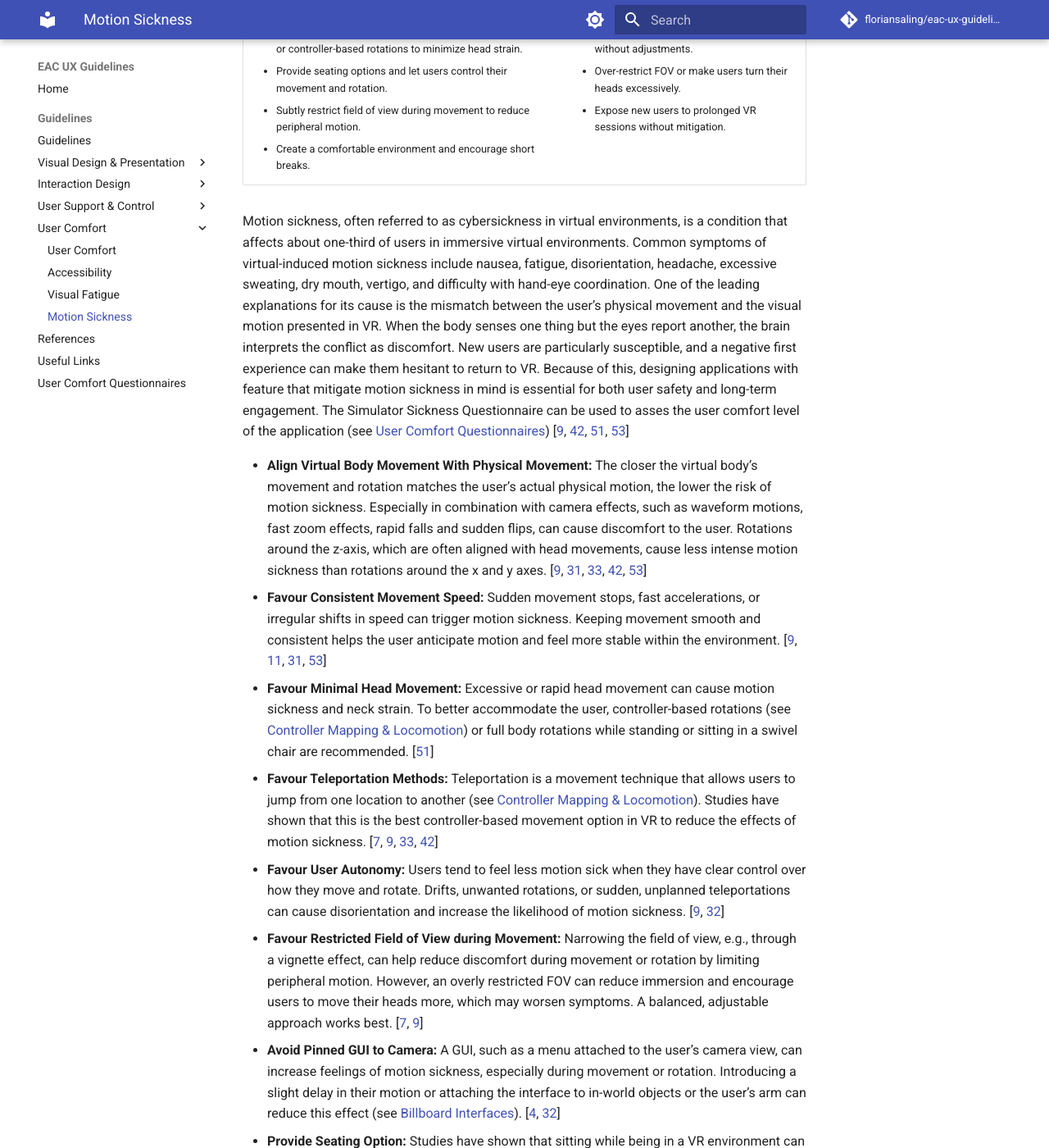
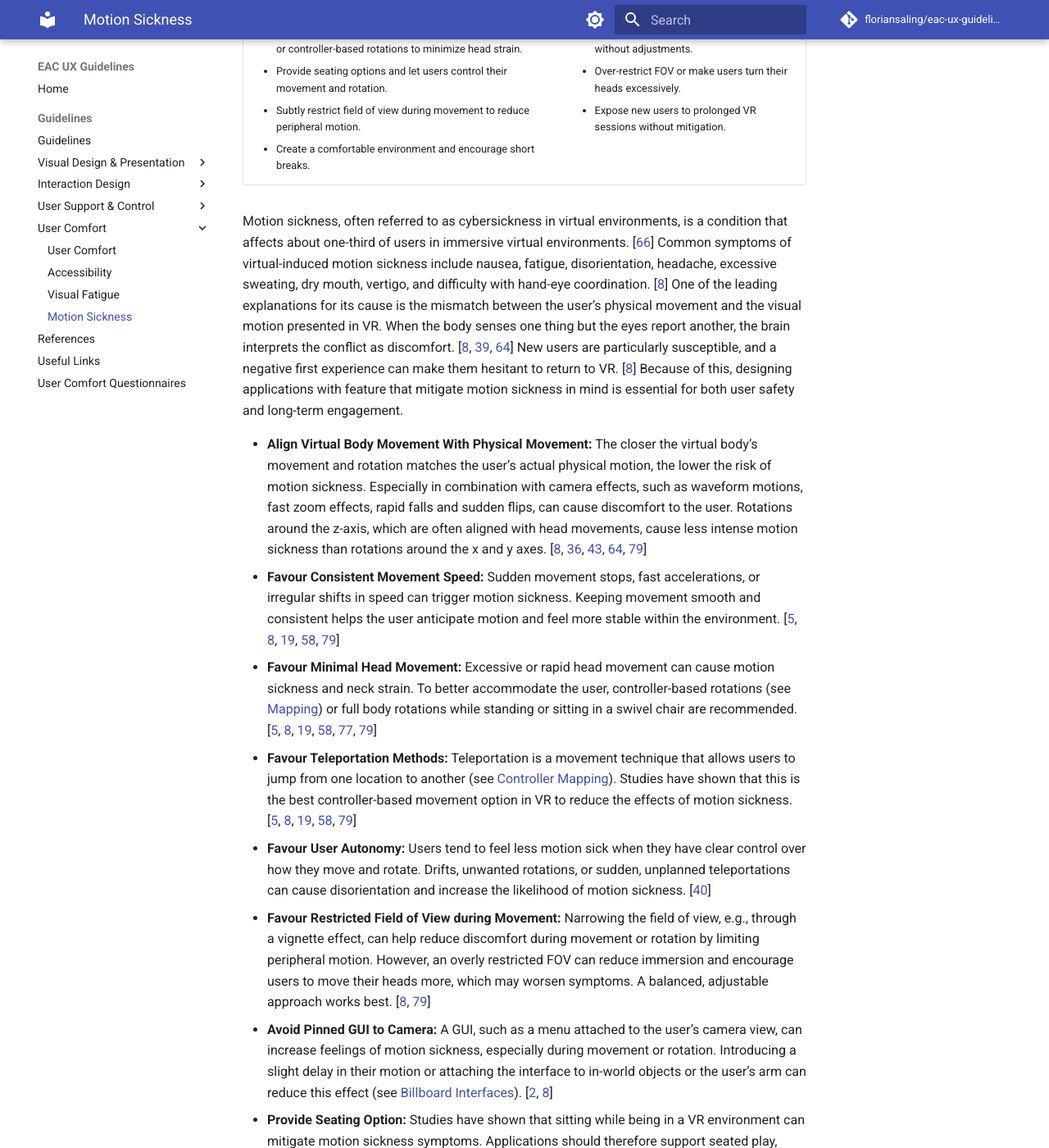
Before and after one commit to floriansaling/eac-ux-guidelines, an MkDocs documentation site: the page built from docs/Motion-Sickness.md, in a window 1280 px wide and 1400 px high, scrolled down 333 px. Shown: the whole window at 82% size. Built offline with MkDocs 1.6.1 and Material for MkDocs 9.7.7, drawn with Linux system fonts in a browser that asks for light colours; comment, search, counter and statistics services are not loaded.

Commit message:
Update Motion-Sickness.md
updated citations from paper

```diff
--- a/docs/Motion-Sickness.md
+++ b/docs/Motion-Sickness.md
@@ -30,17 +30,17 @@
 </tr>
 </table>
 
-Motion sickness, often referred to as cybersickness in virtual environments, is a condition that affects about one-third of users in immersive virtual environments. Common symptoms of virtual-induced motion sickness include nausea, fatigue, disorientation, headache, excessive sweating, dry mouth, vertigo, and difficulty with hand-eye coordination. One of the leading explanations for its cause is the mismatch between the user’s physical movement and the visual motion presented in VR. When the body senses one thing but the eyes report another, the brain interprets the conflict as discomfort. New users are particularly susceptible, and a negative first experience can make them hesitant to return to VR. Because of this, designing applications with feature that mitigate motion sickness in mind is essential for both user safety and long-term engagement. The Simulator Sickness Questionnaire can be used to asses the user comfort level of the application (see [User Comfort Questionnaires](User-Comfort-Questionnaires.md)) \[[9](References.md#ref-9), [42](References.md#ref-42), [51](References.md#ref-51), [53](References.md#ref-53)\]
+Motion sickness, often referred to as cybersickness in virtual environments, is a condition that affects about one-third of users in immersive virtual environments. \[[66](References.md#ref-66)\] Common symptoms of virtual-induced motion sickness include nausea, fatigue, disorientation, headache, excessive sweating, dry mouth, vertigo, and difficulty with hand-eye coordination. \[[8](References.md#ref-8)\] One of the leading explanations for its cause is the mismatch between the user’s physical movement and the visual motion presented in VR. When the body senses one thing but the eyes report another, the brain interprets the conflict as discomfort. \[[8](References.md#ref-8), [39](References.md#ref-39), [64](References.md#ref-64)\] New users are particularly susceptible, and a negative first experience can make them hesitant to return to VR. \[[8](References.md#ref-8)\] Because of this, designing applications with feature that mitigate motion sickness in mind is essential for both user safety and long-term engagement.
 
-* **Align Virtual Body Movement With Physical Movement:** The closer the virtual body’s movement and rotation matches the user’s actual physical motion, the lower the risk of motion sickness. Especially in combination with camera effects, such as waveform motions, fast zoom effects, rapid falls and sudden flips, can cause discomfort to the user. Rotations around the z-axis, which are often aligned with head movements, cause less intense motion sickness than rotations around the x and y axes. \[[9](References.md#ref-9), [31](References.md#ref-31), [33](References.md#ref-33), [42](References.md#ref-42), [53](References.md#ref-53)\]
-* **Favour Consistent Movement Speed:** Sudden movement stops, fast accelerations, or irregular shifts in speed can trigger motion sickness. Keeping movement smooth and consistent helps the user anticipate motion and feel more stable within the environment. \[[9](References.md#ref-9), [11](References.md#ref-11), [31](References.md#ref-31), [53](References.md#ref-53)\]
-* **Favour Minimal Head Movement:** Excessive or rapid head movement can cause motion sickness and neck strain. To better accommodate the user, controller-based rotations (see [Controller Mapping & Locomotion](Mapping.md)) or full body rotations while standing or sitting in a swivel chair are recommended. \[[51](References.md#ref-51)\]
-* **Favour Teleportation Methods:** Teleportation is a movement technique that allows users to jump from one location to another (see [Controller Mapping & Locomotion](Mapping.md)). Studies have shown that this is the best controller-based movement option in VR to reduce the effects of motion sickness. \[[7](References.md#ref-7), [9](References.md#ref-9), [33](References.md#ref-33), [42](References.md#ref-42)\]
-* **Favour User Autonomy:** Users tend to feel less motion sick when they have clear control over how they move and rotate. Drifts, unwanted rotations, or sudden, unplanned teleportations can cause disorientation and increase the likelihood of motion sickness. \[[9](References.md#ref-9), [32](References.md#ref-32)\]
-* **Favour Restricted Field of View during Movement:** Narrowing the field of view, e.g., through a vignette effect, can help reduce discomfort during movement or rotation by limiting peripheral motion. However, an overly restricted FOV can reduce immersion and encourage users to move their heads more, which may worsen symptoms. A balanced, adjustable approach works best. \[[7](References.md#ref-7), [9](References.md#ref-9)\]
-* **Avoid Pinned GUI to Camera:** A GUI, such as a menu attached to the user’s camera view, can increase feelings of motion sickness, especially during movement or rotation. Introducing a slight delay in their motion or attaching the interface to in-world objects or the user’s arm can reduce this effect (see [Billboard Interfaces](Graphical-User-Interface.md)). \[[4](References.md#ref-4), [32](References.md#ref-32)\]
-* **Provide Seating Option:** Studies have shown that sitting while being in a VR environment can mitigate motion sickness symptoms. Applications should therefore support seated play, including controller-based turning, reach-adjusted object placement, and comfortable interaction distances. This not only helps reduce symptoms but also improves accessibility (see [Accessibility](Accessibility.md)). \[[3](References.md#ref-3), [9](References.md#ref-9), [42](References.md#ref-42), [53](References.md#ref-53)\]
-* **New Users Are More Susceptible:** Users with more VR experience have reported fewer motion sickness symptoms than new users. Studies suggest that repeated exposure can help reduce motion sickness symptoms over time. Theories also suggest that becoming accustomed to a VR environment with a high likelihood of inducing motion sickness can help astronauts prepare for motion sickness in microgravity. Although users can benefit from building tolerance to motion sickness over time, more susceptible users should still be able to enjoy VR and not be exposed to symptoms any more than necessary. One solution would be to add features that can mitigate the feeling of motion sickness, such as limiting unnatural rotations, restricting the field of vision, offering seating options, creating a comfortable environment and more, which the user or a supervisor can turn on or off so that the user can slowly ease into the application. \[[9](References.md#ref-9), [32](References.md#ref-32)\]
-* **Create a Comfortable Environment:** Users should be aware of whether an application is more likely to induce motion sickness and of methods that can help mitigate symptoms, e.g., sitting down or chewing gum. They should feel comfortable asking for breaks, and supervisors should regularly check in to ensure the user is doing well. Small environmental adjustments, e.g. providing airflow from a nearby fan, can also help alleviate symptoms and make the overall experience more pleasant. \[[9](References.md#ref-9)\]
+* **Align Virtual Body Movement With Physical Movement:** The closer the virtual body’s movement and rotation matches the user’s actual physical motion, the lower the risk of motion sickness. Especially in combination with camera effects, such as waveform motions, fast zoom effects, rapid falls and sudden flips, can cause discomfort to the user. Rotations around the z-axis, which are often aligned with head movements, cause less intense motion sickness than rotations around the x and y axes. \[[8](References.md#ref-8), [36](References.md#ref-36), [43](References.md#ref-43), [64](References.md#ref-64), [79](References.md#ref-79)\]
+* **Favour Consistent Movement Speed:** Sudden movement stops, fast accelerations, or irregular shifts in speed can trigger motion sickness. Keeping movement smooth and consistent helps the user anticipate motion and feel more stable within the environment. \[[5](References.md#ref-5), [8](References.md#ref-8), [19](References.md#ref-19), [58](References.md#ref-58), [79](References.md#ref-79)\]
+* **Favour Minimal Head Movement:** Excessive or rapid head movement can cause motion sickness and neck strain. To better accommodate the user, controller-based rotations (see [Mapping](Mapping.md)) or full body rotations while standing or sitting in a swivel chair are recommended. \[[5](References.md#ref-5), [8](References.md#ref-8), [19](References.md#ref-19), [58](References.md#ref-58), [77](References.md#ref-77), [79](References.md#ref-79)\]
+* **Favour Teleportation Methods:** Teleportation is a movement technique that allows users to jump from one location to another (see [Controller Mapping](Mapping.md)). Studies have shown that this is the best controller-based movement option in VR to reduce the effects of motion sickness. \[[5](References.md#ref-5), [8](References.md#ref-8), [19](References.md#ref-19), [58](References.md#ref-58), [79](References.md#ref-79)\]
+* **Favour User Autonomy:** Users tend to feel less motion sick when they have clear control over how they move and rotate. Drifts, unwanted rotations, or sudden, unplanned teleportations can cause disorientation and increase the likelihood of motion sickness. \[[40](References.md#ref-40)\]
+* **Favour Restricted Field of View during Movement:** Narrowing the field of view, e.g., through a vignette effect, can help reduce discomfort during movement or rotation by limiting peripheral motion. However, an overly restricted FOV can reduce immersion and encourage users to move their heads more, which may worsen symptoms. A balanced, adjustable approach works best. \[[8](References.md#ref-8), [79](References.md#ref-79)\]
+* **Avoid Pinned GUI to Camera:** A GUI, such as a menu attached to the user’s camera view, can increase feelings of motion sickness, especially during movement or rotation. Introducing a slight delay in their motion or attaching the interface to in-world objects or the user’s arm can reduce this effect (see [Billboard Interfaces](Graphical-User-Interface.md)). \[[2](References.md#ref-2), [8](References.md#ref-8)\]
+* **Provide Seating Option:** Studies have shown that sitting while being in a VR environment can mitigate motion sickness symptoms. Applications should therefore support seated play, including controller-based turning, reach-adjusted object placement, and comfortable interaction distances. This not only helps reduce symptoms but also improves accessibility (see [Accessibility](Accessibility.md)). \[[8](References.md#ref-8), [64](References.md#ref-64), [72](References.md#ref-72), [79](References.md#ref-79)\]
+* **New Users Are More Susceptible:** Users with more VR experience have reported fewer motion sickness symptoms than new users. Studies suggest that repeated exposure can help reduce motion sickness symptoms over time. Theories also suggest that becoming accustomed to a VR environment with a high likelihood of inducing motion sickness can help astronauts prepare for motion sickness in microgravity. Although users can benefit from building tolerance to motion sickness over time, more susceptible users should still be able to enjoy VR and not be exposed to symptoms any more than necessary. One solution would be to add features that can mitigate the feeling of motion sickness, such as limiting unnatural rotations, restricting the field of vision, offering seating options, creating a comfortable environment and more, which the user or a supervisor can turn on or off so that the user can slowly ease into the application. \[[8](References.md#ref-8)\]
+* **Create a Comfortable Environment:** Users should be aware of whether an application is more likely to induce motion sickness and of methods that can help mitigate symptoms, e.g., sitting down or chewing gum. They should feel comfortable asking for breaks, and supervisors should regularly check in to ensure the user is doing well. Small environmental adjustments, e.g. providing airflow from a nearby fan, can also help alleviate symptoms and make the overall experience more pleasant. \[[8](References.md#ref-8)\]
 
     ![Disoriented.PNG](/eac-ux-guidelines/uploads/7ebf0d28833c3f2d5c655b496153335f/Disoriented.PNG){width="261"}
```
